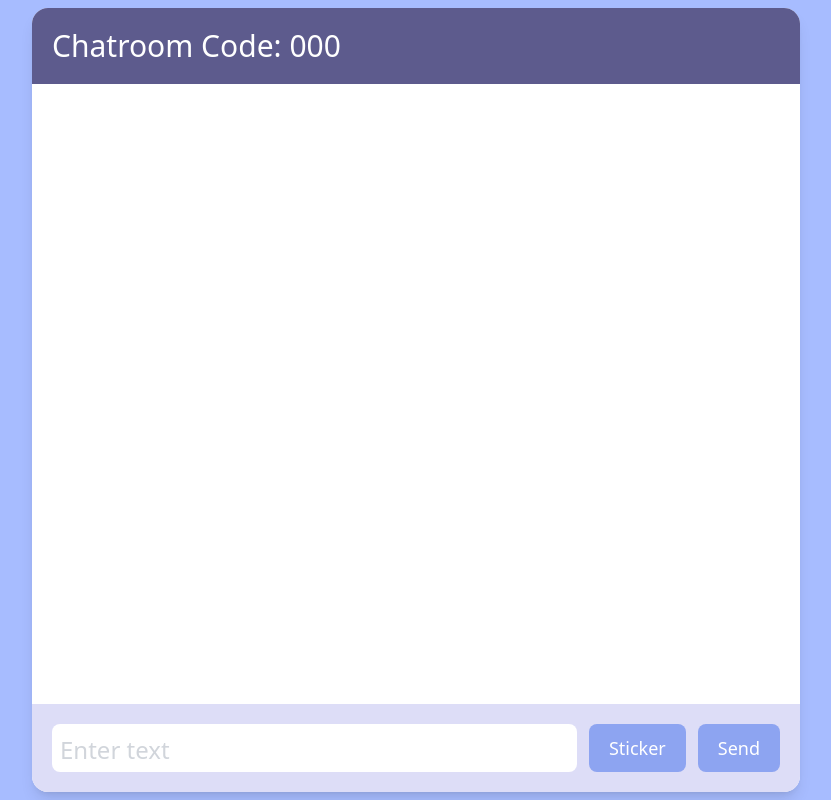
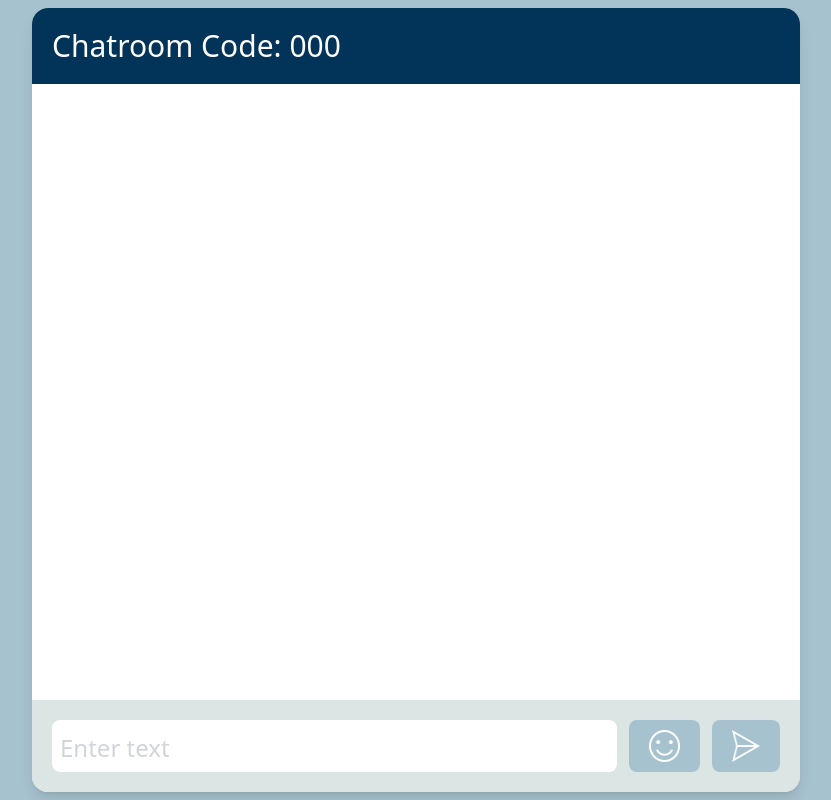
Before and after one commit to wl00795897/stickerDemo, a Flask app: template templates/room.html in a window 1280 px wide. Shown: the whole page, without its empty margins (224-1055 px from the left). Run offline with Flask 3, Linux system fonts and the light colour scheme; the template is opened without the code that fills it: most values are stand-ins (such as "Sample title", 1, 10 or a date in 2020); some libraries are stand-ins or nearby versions.

Commit message:
Improve UI, sticker generate

```diff
--- a/server.py
+++ b/server.py
@@ -30,9 +30,9 @@ loras = [
     {"name": "rabbit", "checkpoint": "checkpoint-2400/pytorch_lora_weights.safetensors"},
     {"name": "pig", "checkpoint": "checkpoint-3500/pytorch_lora_weights.safetensors"}
 ]
-candidate_labels = ['Happy', 'Sad', 'Angry', 'Tired', 'Hello', 'Congratulation', 'Thanks']
-base_pipeline = StableDiffusionXLPipeline.from_pretrained("stabilityai/sdxl-turbo", vae=vae, torch_dtype=torch.float16).to("cuda:1")
-
+candidate_labels = ['Happy', 'Sad', 'Angry', 'Tired', 'Hello', 'Congrats', 'Thanks', 'Okay', 'Sleep', 'Curious']
+# base_pipeline = StableDiffusionXLPipeline.from_pretrained("stabilityai/sdxl-turbo", vae=vae, torch_dtype=torch.float16).to("cuda:1")
+base_pipeline = StableDiffusionXLPipeline.from_pretrained("stabilityai/sdxl-turbo", vae=vae, torch_dtype=torch.float16).to("cuda")
 def code_gen(length):
     code = ''.join(random.choices(string.digits, k=length))
     if code not in rooms:
@@ -89,7 +89,7 @@ def getStickers():
     if request.method == "POST":
         data = request.get_json()
         pfc = data.get("input")
-        if len(pfc.split()) == 1:
+        if (len(pfc.split()) == 1):
             prompt_word = pfc
             print(f"Received input from client: {prompt_word}")
         else:
@@ -113,6 +113,8 @@ def getStickers():
         encoded_images = []
         start = time.time()
         for i in range (4):
+            if (i == 2):
+                prompt_word = data.get("input")
             # pipeline = StableDiffusionXLPipeline.from_pretrained("stabilityai/sdxl-turbo", vae=vae, torch_dtype=torch.float16).to("cuda")
             pipeline = copy.deepcopy(base_pipeline)
             # pipeline.enable_xformers_memory_efficient_attention()
@@ -127,7 +129,9 @@ def getStickers():
                 )
                 lora.append(selected_lora["name"])
             # print(((i+1) * random.randint(1, 10000)) % 2)
-            prompt_animal = lora[(random.randint(1, 10000)) % 2]
+            prompt_animal = data.get("animal")
+            if not(prompt_animal):
+                prompt_animal = lora[(random.randint(1, 10000)) % 2]
             print(f"merged lora: {lora}, prompt_animal: {prompt_animal}")
             # activate both LoRAs and set adapter weights
             pipeline.set_adapters(lora, adapter_weights=[0.5, 0.5])
@@ -147,12 +151,17 @@ def getStickers():
             img_w, img_h = image.size
             layer = Image.new('RGB', (450,450), (255,255,255))
             bg_w, bg_h = layer.size
-            offset = ((bg_w - img_w) // 2, bg_w - img_w)
-            layer.paste(image, offset)
-            # layer.save('./ok1.jpg')
-            font = ImageFont.truetype('NerkoOne-Regular.ttf', 150)
-            draw = ImageDraw.Draw(layer)
-            draw.text((layer.size[0]//2, 32), prompt_word, anchor='mt', fill=(31, 41, 55), font=font)
+            if (i < 2):
+                offset = ((bg_w - img_w) // 2, bg_w - img_w)
+                layer.paste(image, offset)
+                # layer.save('./ok1.jpg')
+                font = ImageFont.truetype('NerkoOne-Regular.ttf', 100)
+                draw = ImageDraw.Draw(layer)
+                draw.text((layer.size[0]//2, 32), prompt_word, anchor='mt', fill=(31, 41, 55), font=font)
+
+            else:
+                offset = ((bg_w - img_w) // 2, (bg_w - img_w)//2)
+                layer.paste(image, offset)
             layer.save(f"./{i + 1}.jpg")
             encoded_image = get_response_image(f"./{i + 1}.jpg")
             encoded_images.append(encoded_image)
--- a/static/css/output.css
+++ b/static/css/output.css
@@ -588,16 +588,12 @@ video {
   height: 100vh;
 }
 
-.h-1\/3 {
-  height: 33.333333%;
+.h-5 {
+  height: 1.25rem;
 }
 
-.h-2\/5 {
-  height: 40%;
-}
-
-.h-\[45\%\] {
-  height: 45%;
+.h-8 {
+  height: 2rem;
 }
 
 .w-3\/5 {
@@ -614,6 +610,18 @@ video {
 
 .w-full {
   width: 100%;
+}
+
+.w-5 {
+  width: 1.25rem;
+}
+
+.w-9 {
+  width: 2.25rem;
+}
+
+.w-10 {
+  width: 2.5rem;
 }
 
 .flex-col {
@@ -670,6 +674,11 @@ video {
   background-color: rgb(141 164 241 / var(--tw-bg-opacity));
 }
 
+.bg-\[\#a6c2ce\] {
+  --tw-bg-opacity: 1;
+  background-color: rgb(166 194 206 / var(--tw-bg-opacity));
+}
+
 .bg-\[\#a7bcff\] {
   --tw-bg-opacity: 1;
   background-color: rgb(167 188 255 / var(--tw-bg-opacity));
@@ -683,6 +692,21 @@ video {
 .bg-white {
   --tw-bg-opacity: 1;
   background-color: rgb(255 255 255 / var(--tw-bg-opacity));
+}
+
+.bg-\[\#023459\] {
+  --tw-bg-opacity: 1;
+  background-color: rgb(2 52 89 / var(--tw-bg-opacity));
+}
+
+.bg-\[\#dbe5e3\] {
+  --tw-bg-opacity: 1;
+  background-color: rgb(219 229 227 / var(--tw-bg-opacity));
+}
+
+.bg-\[\#db5e53\] {
+  --tw-bg-opacity: 1;
+  background-color: rgb(219 94 83 / var(--tw-bg-opacity));
 }
 
 .p-5 {
--- a/static/js/stickerGen.js
+++ b/static/js/stickerGen.js
@@ -1,4 +1,5 @@
 const stickerInput = document.getElementById("sticker-input");
+const stickerInputAnimal = document.getElementById("sticker-input-animal");
 const ideaButton = document.getElementById("idea-btn");
 const stickerContainer = document.getElementById("sticker-container");
 const stickerWindow = document.getElementById("stickerWindow");
@@ -6,6 +7,8 @@ const stickerWindow = document.getElementById("stickerWindow");
 
 
 let prompt = "";
+
+let prompt_animal = "";
 let array = [];
 
 const stickerWindowCtl = () => {
@@ -23,7 +26,7 @@ const sendInput = async () => {
     const response = await fetch("http://localhost:5002/api/getStickers", {
       method: "POST",
       headers: { "Content-Type": "application/json" },
-      body: JSON.stringify({ input: prompt })
+      body: JSON.stringify({ input: prompt , animal: prompt_animal})
     });
     const data = await response.json();
     console.log(data.message);
@@ -64,6 +67,9 @@ socketio.on('result', (data) => {
 stickerInput.addEventListener("input", (e) => {
   prompt = e.target.value;
 });
+stickerInputAnimal.addEventListener("input", (e) => {
+  prompt_animal = e.target.value;
+});
 
 ideaButton.addEventListener("click", sendInput);
 
--- a/templates/room.html
+++ b/templates/room.html
@@ -11,22 +11,23 @@
     ></script>
   </head>
   <body>
-    <div class="bg-[#a7bcff] h-screen w-auto flex flex-col items-center justify-center">
+    <div class="bg-[#a6c2ce] h-screen w-auto flex flex-col items-center justify-center">
       <div class="bg-white text-3xl h-full w-3/5 flex flex-col rounded-2xl shadow-lg overflow-hidden my-2">
-        <div class="bg-[#5d5b8d] flex justify-between gap-3" id="header" userName="{{name}}">
+        <div class="bg-[#023459] flex justify-between gap-3" id="header" userName="{{name}}">
             <p class="p-5 text-white">Chatroom Code: {{code}}</p>
         </div>
         <div class="h-full p-5 overflow-y-scroll flex flex-col" id="messages"></div>
-        <div class="flex justify-between gap-3 p-5 bg-[#ddddf7]">
+        <div class="flex justify-between gap-3 p-5 bg-[#dbe5e3]">
           <input class="rounded-lg w-full placeholder-gray-300 placeholder:text-2xl pl-2" type="text" placeholder="Enter text" name="message" id="message"/>
-          <button type="button" onClick="stickerWindowCtl()" class="py-2.5 px-5 bg-[#8da4f1] rounded-lg text-white text-lg hover:bg-[#5d5b8d] transition-colors">Sticker</button>
-          <button type="button" name="send" id="send-btn" onClick="sendMessage()" class="py-2.5 px-5 bg-[#8da4f1] rounded-lg text-white text-lg hover:bg-[#5d5b8d] transition-colors">Send</button>
+          <button type="button" onClick="stickerWindowCtl()" class="py-2.5 px-5 bg-[#a6c2ce] rounded-lg text-white text-lg hover:bg-[#023459] transition-colors"><img class="h-8 w-10" src="./static/asserts/sticker.png"></button>
+          <button type="button" name="send" id="send-btn" onClick="sendMessage()" class="py-2.5 px-5 bg-[#a6c2ce] rounded-lg text-white text-lg hover:bg-[#023459] transition-colors"><img class="h-8 w-9" src="./static/asserts/send.png"></button>
         </div>
       </div>
       <div class="bg-white text-3xl h-[45%] w-3/5 flex flex-col rounded-2xl shadow-lg overflow-hidden mb-2" id="stickerWindow" style="display: none;">
-        <div class="p-5 bg-[#ddddf7] w-full flex justify-between gap-3">
+        <div class="p-5 bg-[#dbe5e3] w-full flex justify-between gap-3">
           <input id="sticker-input" class="rounded-lg w-full placeholder-gray-300 placeholder:text-2xl placeholder:italic placeholder:align-baseline pl-2" placeholder="Type idea"/>
-          <button id="idea-btn" class="py-2.5 px-5 bg-[#8da4f1] rounded-lg text-white text-lg hover:bg-[#5d5b8d] transition-colors">Idea</button>
+          <input id="sticker-input-animal" class="rounded-lg w-full placeholder-gray-300 placeholder:text-2xl placeholder:italic placeholder:align-baseline pl-2" placeholder="Type animal"/>
+          <button id="idea-btn" class="py-2.5 px-5 bg-[#a6c2ce] rounded-lg text-white text-lg hover:bg-[#023459] transition-colors">Idea</button>
         </div>
         <div id="sticker-container" class="p-5 flex gap-2 justify-center"></div>
       </div>
```
Also changed, not shown: other parts of static/css/output.css (+9 -26 lines), templates/home.html (+5 -5 lines), wordNet.py (deleted, +0 -14 lines), 1.jpg, 2.jpg, 3.jpg, 4.jpg, static/asserts/send.png (added), static/asserts/sticker.png (added).
